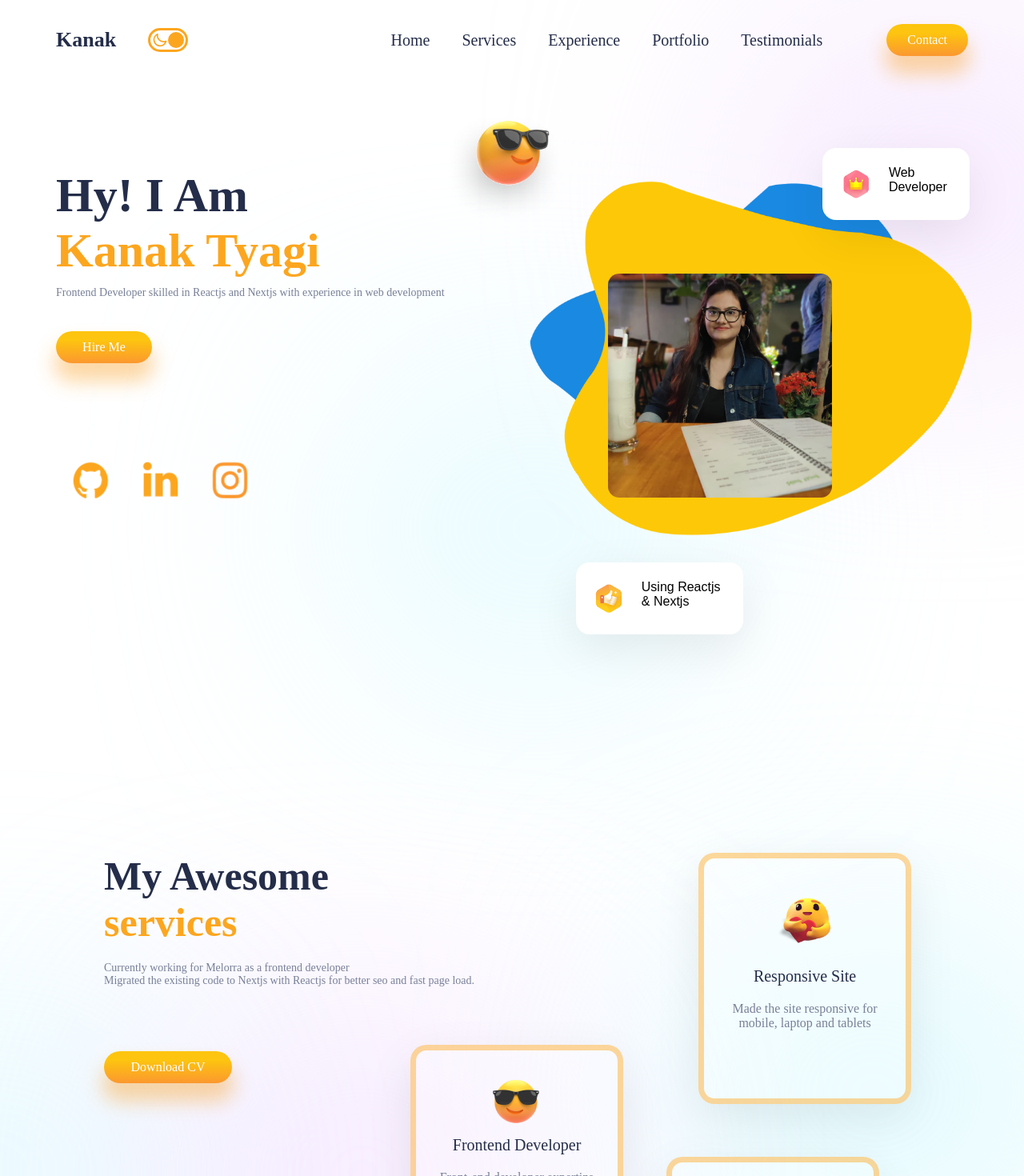
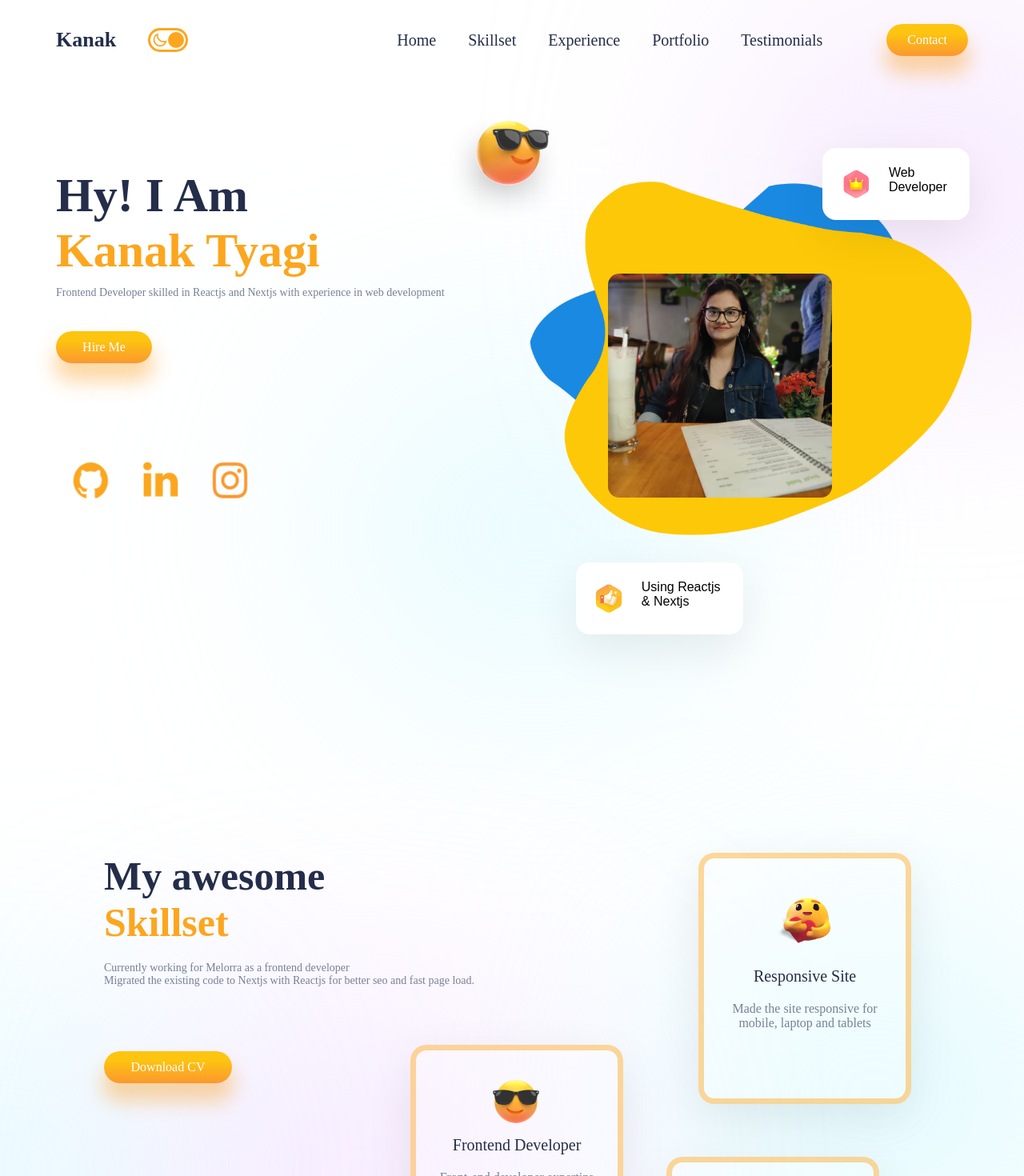
Before and after one commit to kanaktyagi/portfolio, a React (Create React App) app: page / in a window 1280 px wide. Shown: the top 1470 px of the page at 80% size. Built offline with nearby package versions, Linux system fonts and the light colour scheme.

Commit message:
Added the fixes for the portfolio

```diff
--- a/src/Components/Navbar/Navbar.jsx
+++ b/src/Components/Navbar/Navbar.jsx
@@ -18,7 +18,7 @@ function Navbar() {
           <li>Home</li>
           </Link>
           <Link spy={true} to='Services' smooth={true} >
-          <li>Services</li>
+          <li>Skillset</li>
           </Link>
           <Link spy={true} to='Experience' smooth={true} >
           <li>Experience</li>
--- a/src/Components/Services/Services.jsx
+++ b/src/Components/Services/Services.jsx
@@ -17,8 +17,8 @@ function Services() {
   return (
   <div className="services" id='Services'>
     <div className="awesome">
-        <span style={{color: darkMode ? 'white' : ''}}>My Awesome</span>
-        <span>services</span>
+        <span style={{color: darkMode ? 'white' : ''}}> My awesome </span>
+        <span>Skillset</span>
         <span>Currently working for Melorra as a frontend developer
         <br/>
         Migrated the existing code to Nextjs with Reactjs for better seo and
--- a/src/Components/Works/Work.jsx
+++ b/src/Components/Works/Work.jsx
@@ -39,8 +39,14 @@ const Works = () => {
             on-line and offline.
             <br/>
             <a href="https://www.melorra.com/" target="_blank"> Melorra website link</a>
+            <p/>
+            I continuously try to updrage my skills so here is my repository link where I keep <br/>
+            all my projects.
+            <br/>
+            <a href="https://github.com/kanaktyagi?tab=repositories" target="_blank">Git repository link</a>
           </span>
-          <Link spy={true} to="Contact" smooth={true}>
+
+        <Link spy={true} to="Contact" smooth={true}>
             <button className="button s-button">Hire Me</button>
             </Link>
           <div
```
